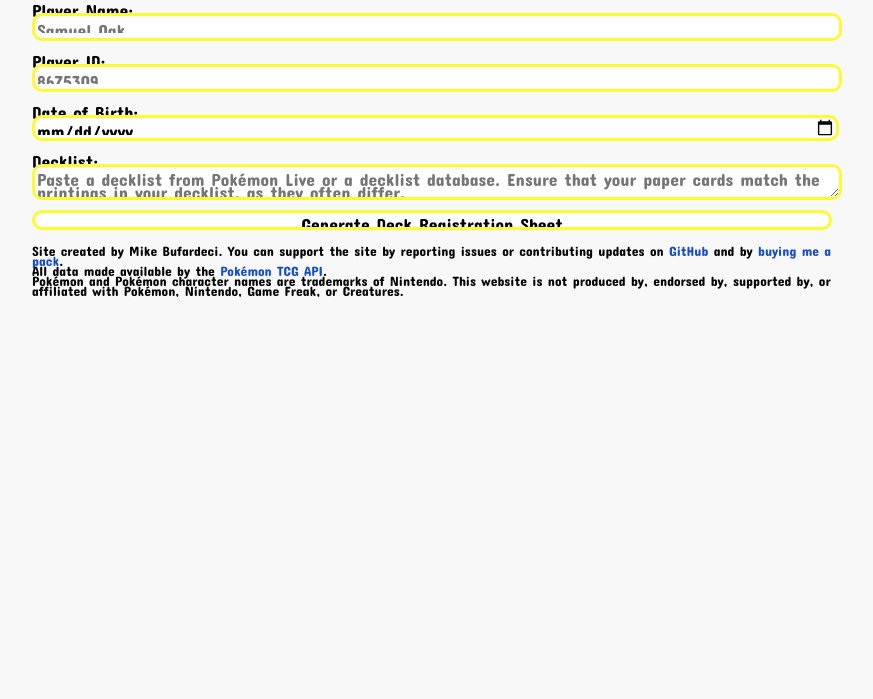
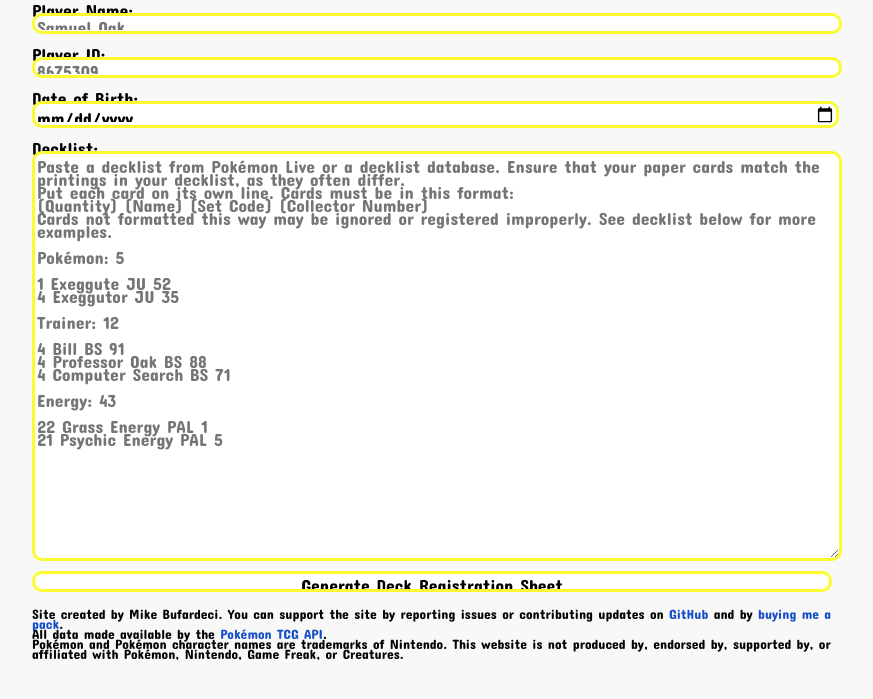
Before and after one commit to MichaelBufardeci/ConcealedCards, a Flask app: page / in a window 1280 px wide. Shown: the part 101-800 px from the top of the page, without its empty margins (208-1081 px from the left). Run offline with Flask 3, Linux system fonts and the light colour scheme.

Commit message:
it is still broken and I am unhappy

```diff
--- a/static/style.css
+++ b/static/style.css
@@ -31,6 +31,7 @@
 form {
     font-size: 1.1em;
     row-gap: max(0.5em, 10px);
+    grid-auto-rows: max(2em, auto);
 }
 
 input,
@@ -49,13 +50,11 @@
     background-color: oklch(96% 0.2 110);
 }
 
-input{
-    height: 20px;
-}
+
 
 textarea {
-    height: minmax(100px, 50vh);
     resize: vertical;
+    height: max(20em, 50vh);
 }
 
 a:link,
```
